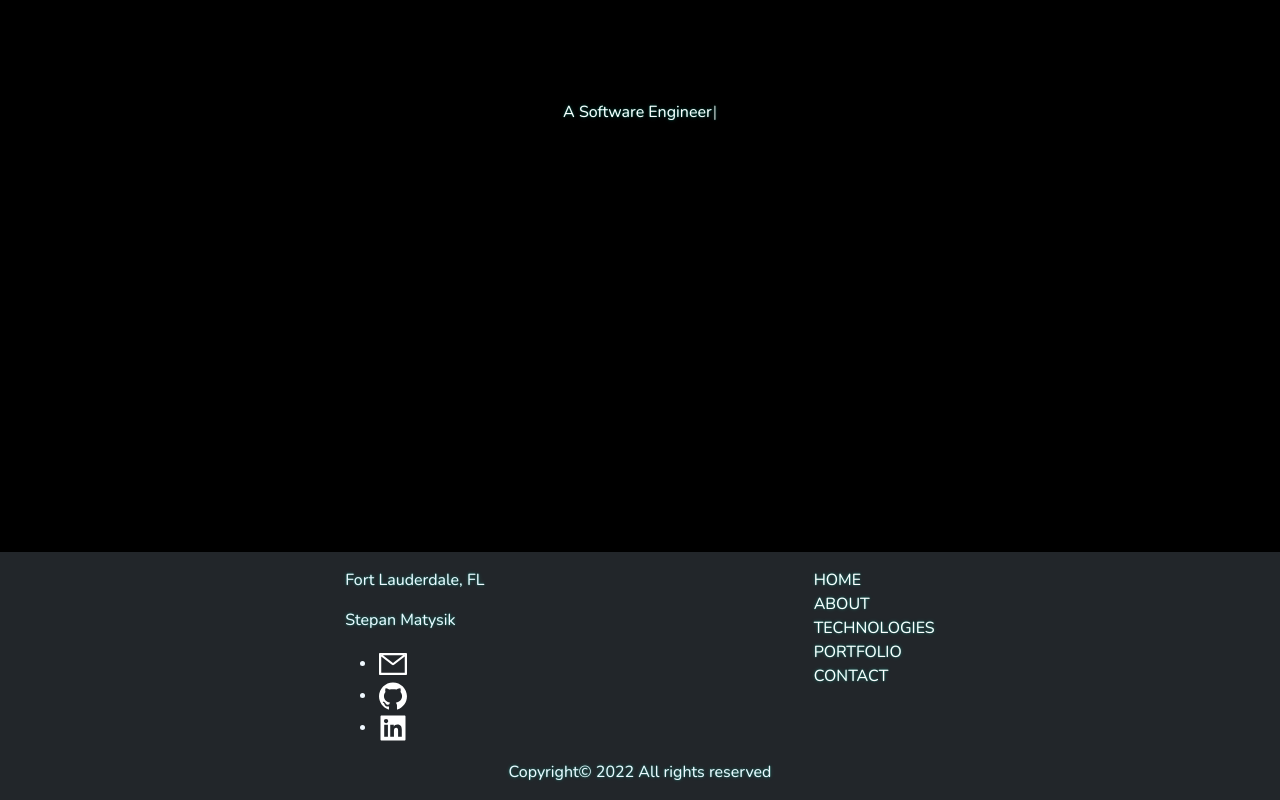
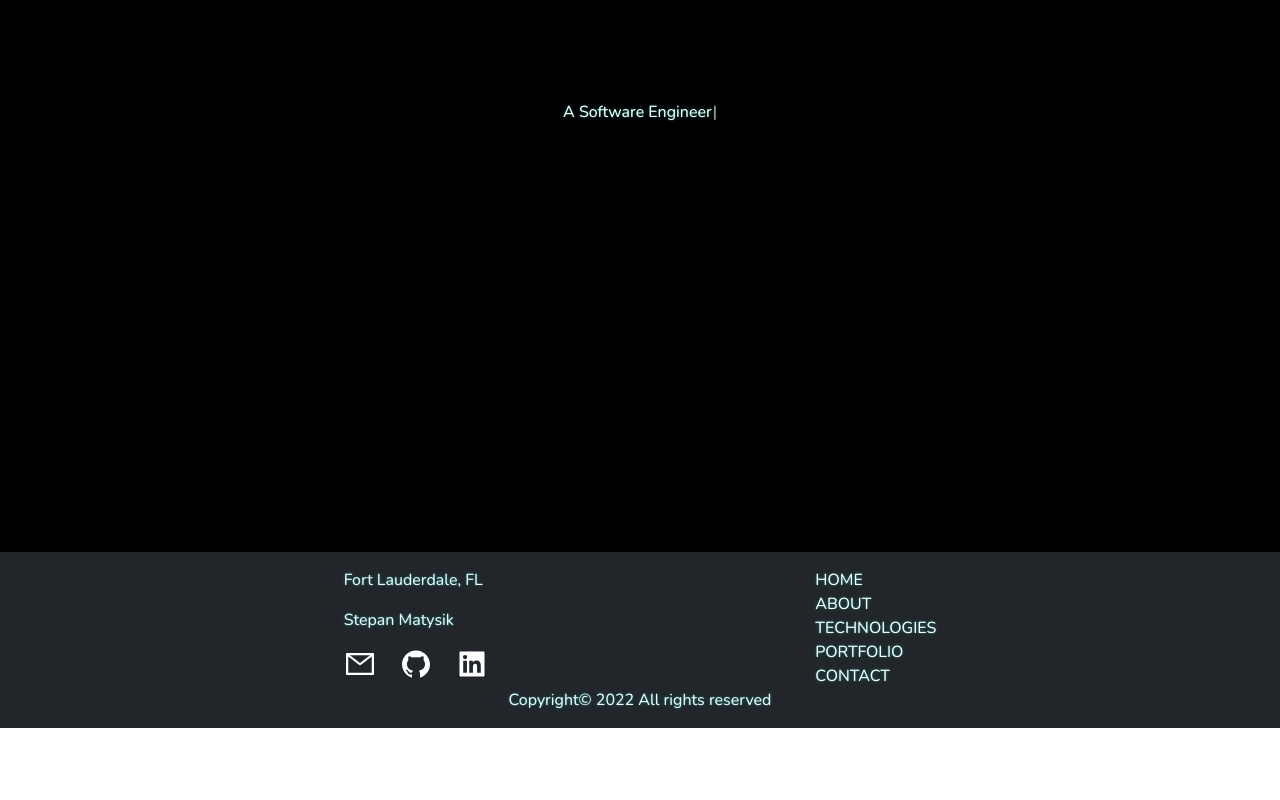
Before and after one commit to elfsvet/stepan-react-portfolio, a React (Create React App) app: page / in a window 1280 px wide. Shown: the part 288-1088 px from the top of the page. After the commit the page ends 1016 px from the top, so only its background shows below. Built offline with nearby package versions, Linux system fonts and the light colour scheme.

Commit message:
updated the layout of the bottom part of my contact me form

```diff
--- a/src/components/contactMe/ContactMe.js
+++ b/src/components/contactMe/ContactMe.js
@@ -3,6 +3,7 @@ import './ContactMe.css';
 import { navigationLinks } from '../../helpers/navigationLinks';
 import { gitHub, linkedIn, email } from '../../helpers/icons';
 import Nav from 'react-bootstrap/Nav';
+import { Col, Row } from 'react-bootstrap'
 
 const createLinks = (handle) => {
   return navigationLinks.map((e, index) => (
@@ -21,11 +22,11 @@ function ContactMe({ currentCategory, handleCategoryChange }) {
         <div>
           <p>Fort Lauderdale, FL</p>
           <p>Stepan Matysik</p>
-          <ul>
-            <li>
+          <Row>
+            <Col>
               <a href='mailto:stepanmatysik@gmail.com'>{email}</a>
-            </li>
-            <li>
+            </Col>
+            <Col>
               <a
                 href='https://github.com/elfsvet'
                 target='_blank'
@@ -33,8 +34,8 @@ function ContactMe({ currentCategory, handleCategoryChange }) {
               >
                 {gitHub}
               </a>
-            </li>
-            <li>
+            </Col>
+            <Col>
               <a
                 href='https://www.linkedin.com/in/stepanmatysik/'
                 target='_blank'
@@ -42,8 +43,8 @@ function ContactMe({ currentCategory, handleCategoryChange }) {
               >
                 {linkedIn}
               </a>
-            </li>
-          </ul>
+            </Col>
+          </Row>
         </div>
         <div>{createLinks(handleCategoryChange)}</div>
       </div>
```
